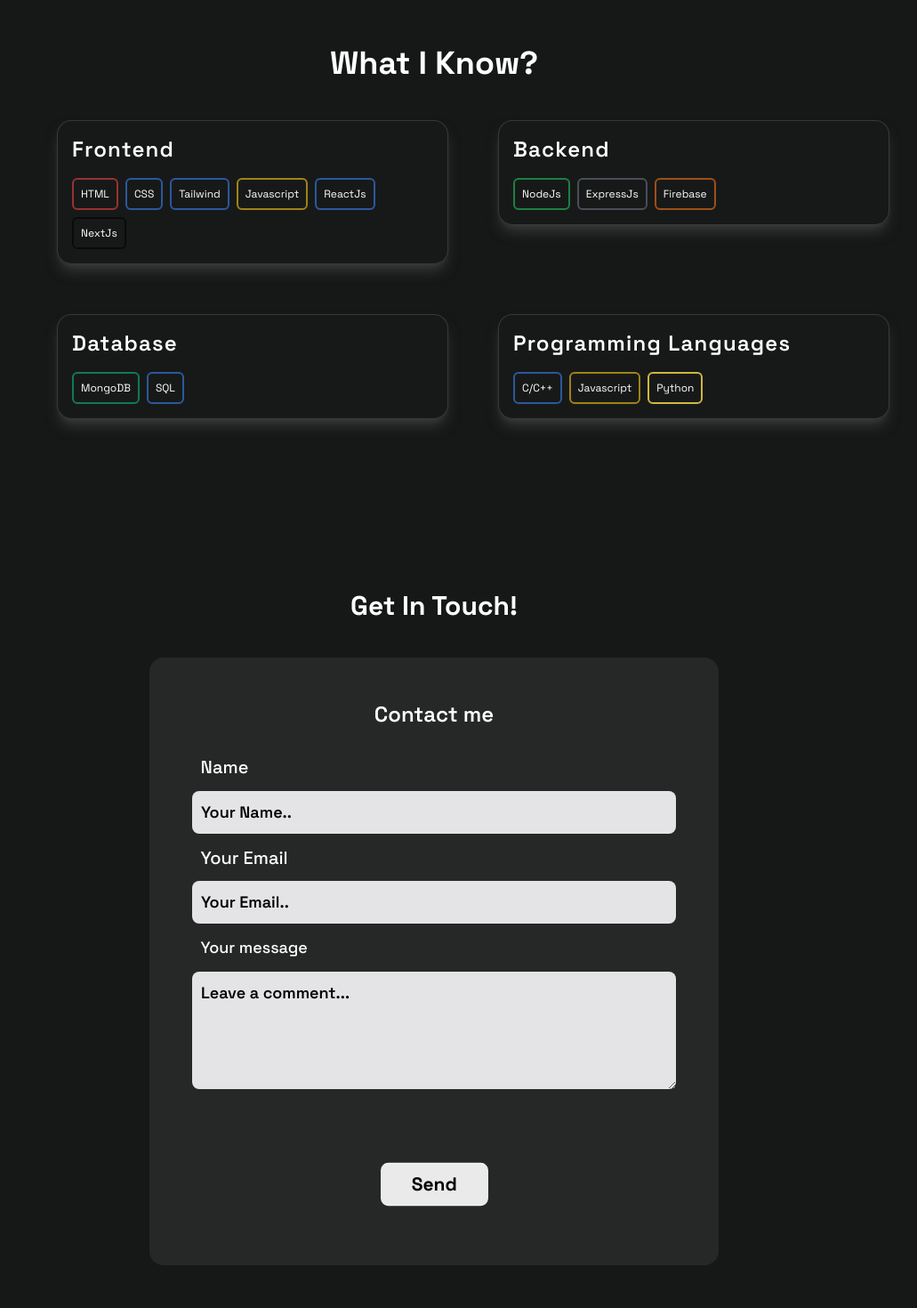
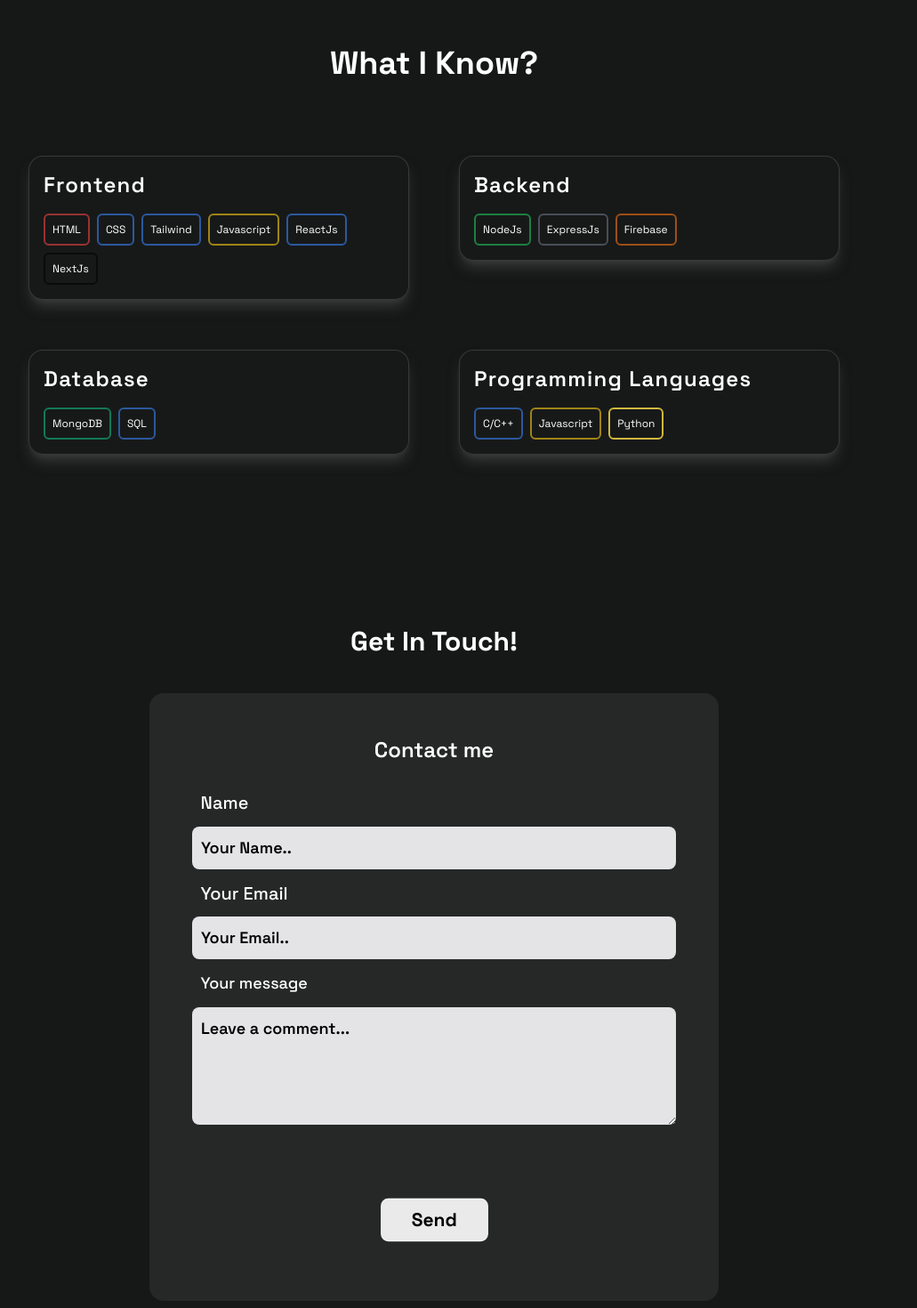
Before and after one commit to KetanKumavat/Portfolio-2, a Next.js app: page / in a window 1280 px wide. Shown: the part 2100-3570 px from the top of the page at 89% size, without its empty margins (152-1183 px from the left). Built offline with nearby package versions, Linux system fonts and the light colour scheme.

Commit message:
responsiveness of tech card

```diff
--- a/src/app/api/sendEmail/route.js
+++ b/src/app/api/sendEmail/route.js
@@ -37,6 +37,6 @@ export async function POST(req, res) {
     });
   } catch (error) {
     console.log(error);
-    return NextResponse.json({ error: this.error });
+    return NextResponse.json({ error: "Error sending email" });
   }
 }
--- a/src/app/components/ContactMe.jsx
+++ b/src/app/components/ContactMe.jsx
@@ -41,7 +41,7 @@ export default function Form() {
         throw new Error(emailResponse.error);
       }
     } catch (error) {
-      console.log(error);
+      console.log("Error Sending Email", error);
       toast.error("Error sending email. Please try again.", {
         position: "bottom-right",
       });
@@ -49,7 +49,7 @@ export default function Form() {
   }
 
   return (
-    <div className="w-full flex flex-col justify-center items-center mt-24 md:mt-40 mb-10">
+    <div className="w-full flex flex-col justify-center items-center mt-24 md:mt-32 mb-10">
       <ToastContainer
         position="bottom-right"
         autoClose={2000}
--- a/src/app/components/TechStack.tsx
+++ b/src/app/components/TechStack.tsx
@@ -20,7 +20,7 @@ const TechStack: FC<TechStackProps> = ({}) => {
     <div
       ref={ref}
       className="col-span-1 md:col-span-2 mt-96 md:px-4 mb-8 h-auto lg:col-span-2 w-full">
-      <div className="w-full h-fit flex font-bold">
+      <div className="w-full h-fit flex font-bold justify-center items-center">
         <h1 className="text-white text-5xl flex justify-center w-full items-center mb-8 -mt-24 z-50">
           <motion.span
             initial={{ opacity: 0 }}
@@ -31,15 +31,25 @@ const TechStack: FC<TechStackProps> = ({}) => {
           </motion.span>
         </h1>
       </div>
+      <div
+        ref={ref}
+        className="flex justify-center items-center col-span-1 mt-10 md:col-span-2 md:px-4 mb-8 h-auto lg:col-span-2 w-full">
         <motion.div
           initial={{ opacity: 0 }}
           animate={controls}
           transition={{ duration: 0.5 }}
-        className="grid grid-cols-1 md:ml-[25vh] md:grid-cols-2 md:w-3/4 lg:w-3/4 w-full lg:grid-cols-2 gap-14 text-white text-2xl scale-90 md:scale-100">
+          className="grid grid-cols-1 md:grid-cols-2 lg:w-3/4 w-full lg:grid-cols-2 gap-14 text-white text-2xl scale-90 md:scale-100">
           <TechCard
             title="Frontend"
             classaName="bg-neutral-700 text-white "
-          tech={["HTML", "CSS", "Tailwind", "Javascript", "ReactJs", "NextJs"]}
+            tech={[
+              "HTML",
+              "CSS",
+              "Tailwind",
+              "Javascript",
+              "ReactJs",
+              "NextJs",
+            ]}
           />
           <TechCard
             title="Backend"
@@ -58,6 +68,7 @@ const TechStack: FC<TechStackProps> = ({}) => {
           />
         </motion.div>
       </div>
+    </div>
   );
 };
 
```
Lines whose indentation alone changed are shown as unchanged.
